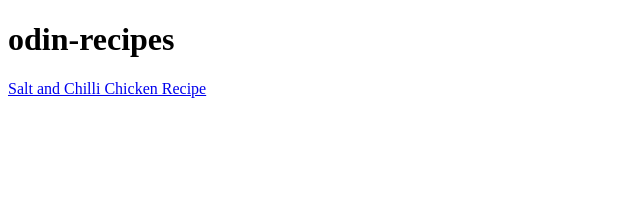
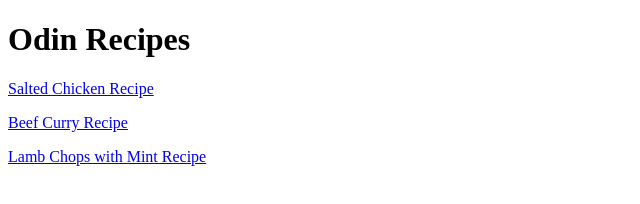
Before and after one commit to abeyg11/odin-recipes, a plain HTML site: page index.html in a window 1280 px wide. Shown: the whole page, without its empty margins (0-640 px from the left). Drawn offline with Linux system fonts and the light colour scheme.

Commit message:
still working it out

```diff
--- a/index.html
+++ b/index.html
@@ -3,9 +3,12 @@
 
     <head>
         <meta charset="UTF-8">
+        <title>Homepage</title>
     </head>
     <body>
-        <h1>odin-recipes</h1>
-        <a href="recipes/salt-and-chilli-chicken.html" target="_blank">Salt and Chilli Chicken Recipe</a>
+        <h1>Odin Recipes</h1>
+        <p><a href="recipes/salted-chicken.html" target="_blank">Salted Chicken Recipe</a></p>
+        <p><a href="recipes/beef-curry.html" target="_blank">Beef Curry Recipe</a></p>
+        <p><a href="recipes/lamb-chops-with-mint.html" target="_blank">Lamb Chops with Mint Recipe</a></p>
     </body>
 </HTMl>
```
Also changed, not shown: images/Beef-curry.jpg (added), images/lamb-mint.jpg (added).
